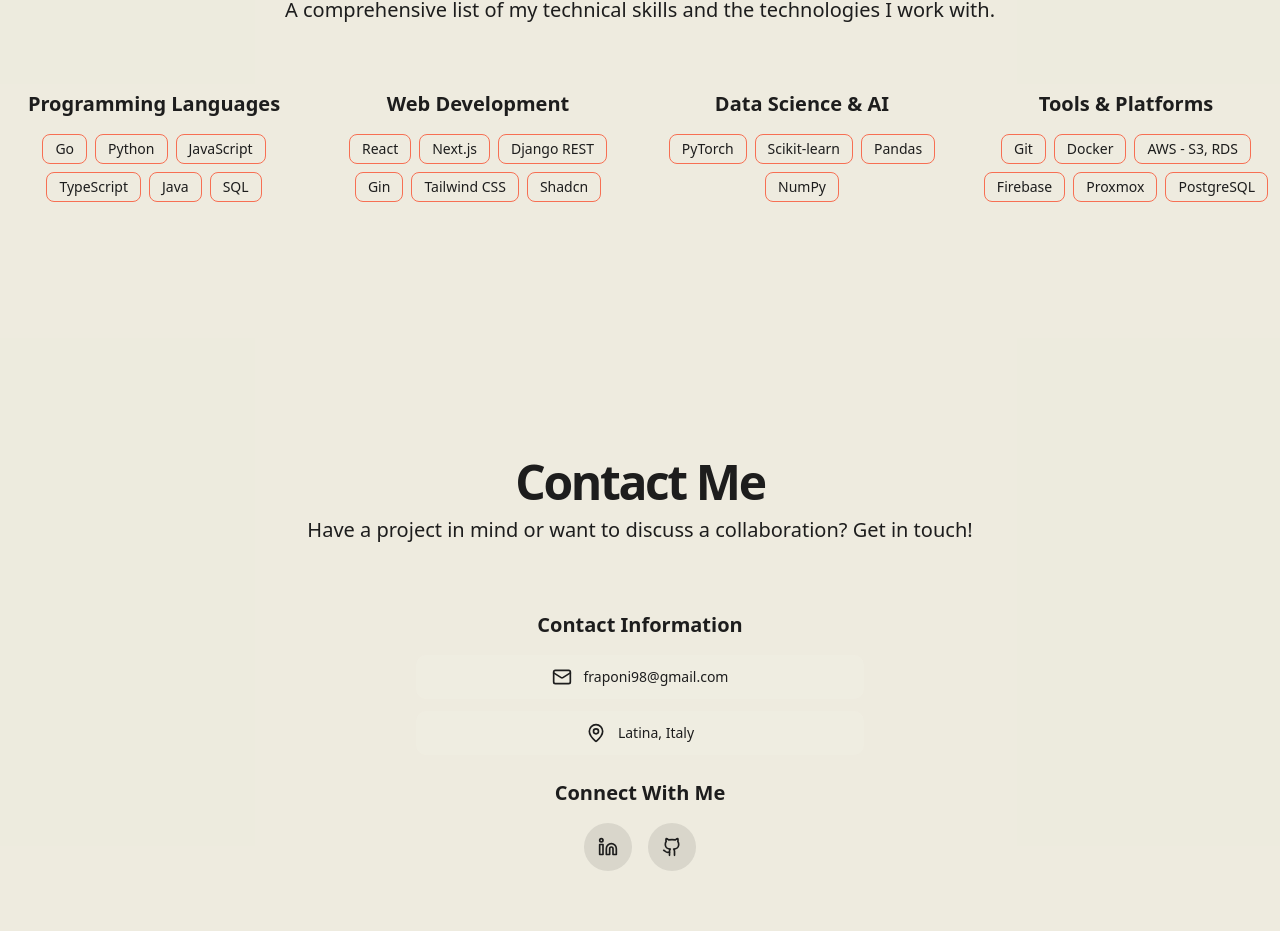
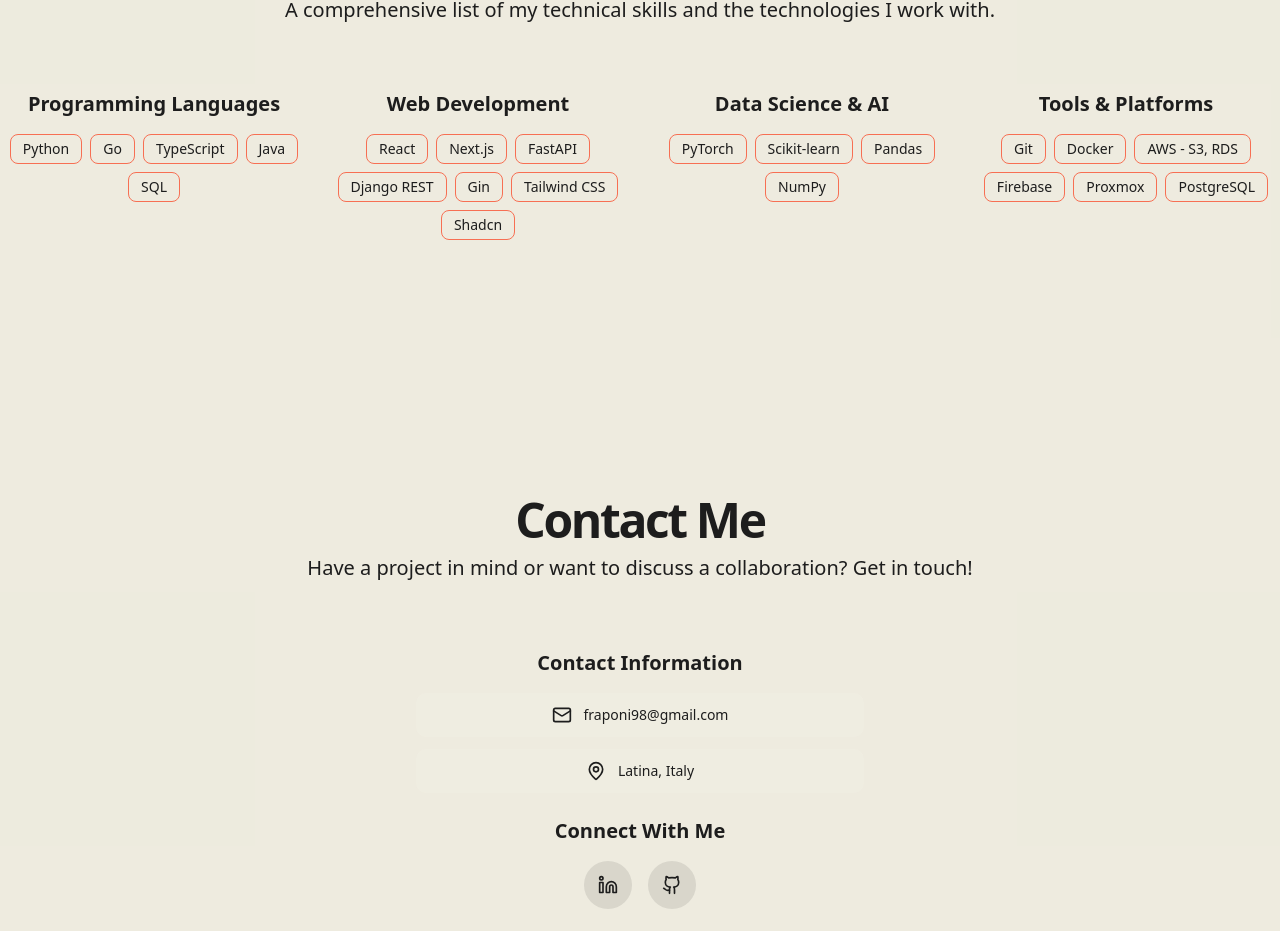
Before and after one commit to Federiko9811/portfolio-frontend, a Next.js app: page / in a window 1280 px wide. Shown: the part 3473-4404 px from the top of the page. Built offline with nearby package versions, Linux system fonts and the light colour scheme; what tailwindcss-animated would draw is missing.

Commit message:
Remove JavaScript and reorder Go in programming languages, and add FastAPI to web development skills.

```diff
--- a/components/sections/skills.tsx
+++ b/components/sections/skills.tsx
@@ -9,9 +9,8 @@ const Skills = () => {
     const isInView = useInView(sectionRef, { once: true, amount: 0.3 });
 
     const programmingLanguages = [
+        "Python",
         "Go",
-        "Python",
-        "JavaScript",
         "TypeScript",
         "Java",
         "SQL"
@@ -20,6 +19,7 @@ const Skills = () => {
     const webDevelopment = [
         "React",
         "Next.js",
+        "FastAPI",
         "Django REST",
         "Gin",
         "Tailwind CSS",
```
